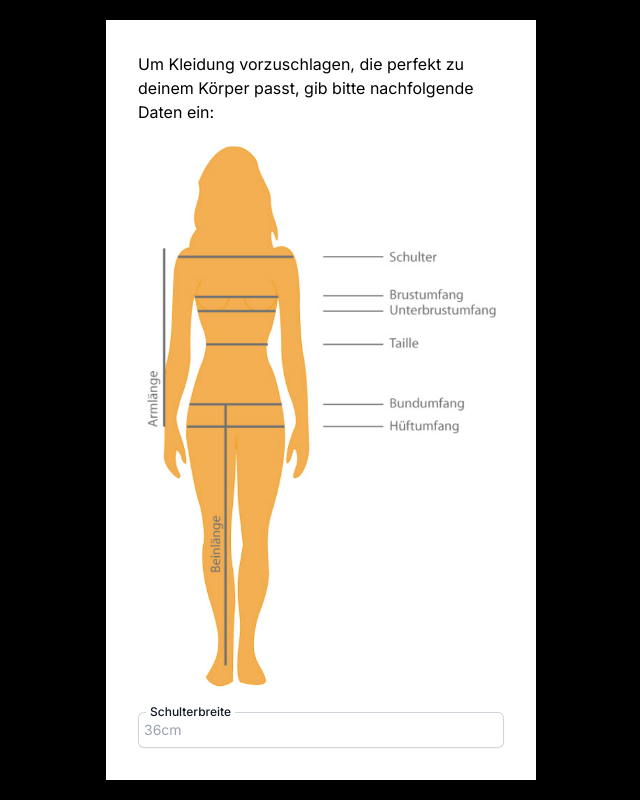
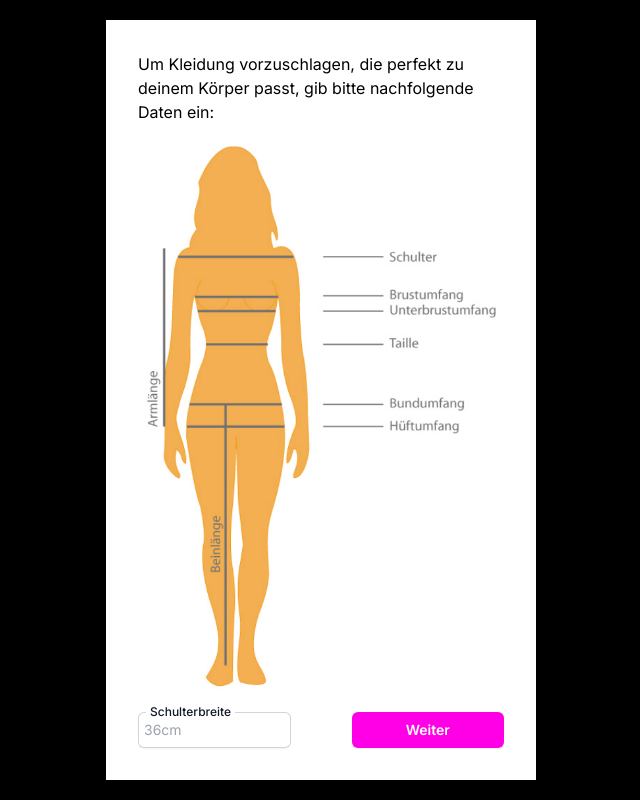
Before and after one commit to jasmin-raith/match-my-size, a Next.js app: page /select-size in a window 1280 px wide. Shown: the whole page, without its empty margins (319-959 px from the left). Built offline with nearby package versions, Linux system fonts and the light colour scheme.

Commit message:
add button to select-size page

```diff
--- a/app/select-size/page.tsx
+++ b/app/select-size/page.tsx
@@ -9,7 +9,7 @@ export default function SelectSize() {
 
       <img src="/body-measurements.png" alt="" className="" />
 
-      <div className="relative">
+      <div className="relative flex justify-between">
         <label
           htmlFor="name"
           className="absolute -top-2 left-2 inline-block bg-white px-1 text-xs font-medium text-gray-900"
@@ -21,8 +21,15 @@ export default function SelectSize() {
           name="name"
           type="text"
           placeholder="36cm"
-          className="block w-full rounded-md border-0 p-1.5 text-gray-900 shadow-sm ring-1 ring-inset ring-gray-300 placeholder:text-gray-400 focus:ring-2 focus:ring-inset focus:ring-indigo-600 sm:text-sm sm:leading-6"
+          className="block w-5/12 rounded-md border-0 p-1.5 text-gray-900 shadow-sm ring-1 ring-inset ring-gray-300 placeholder:text-gray-400 focus:ring-2 focus:ring-inset focus:ring-indigo-600 sm:text-sm sm:leading-6"
         />
+
+        <button
+          type="button"
+          className="rounded-md w-5/12 bg-[var(--accent-color)] px-2.5 py-1.5 text-sm font-semibold text-white shadow-sm hover:bg-[var(--accent-color-light)] focus-visible:outline focus-visible:outline-2 focus-visible:outline-offset-2 focus-visible:outline-[var(--accent-color)]"
+        >
+          Weiter
+        </button>
       </div>
 
     </div>
```
